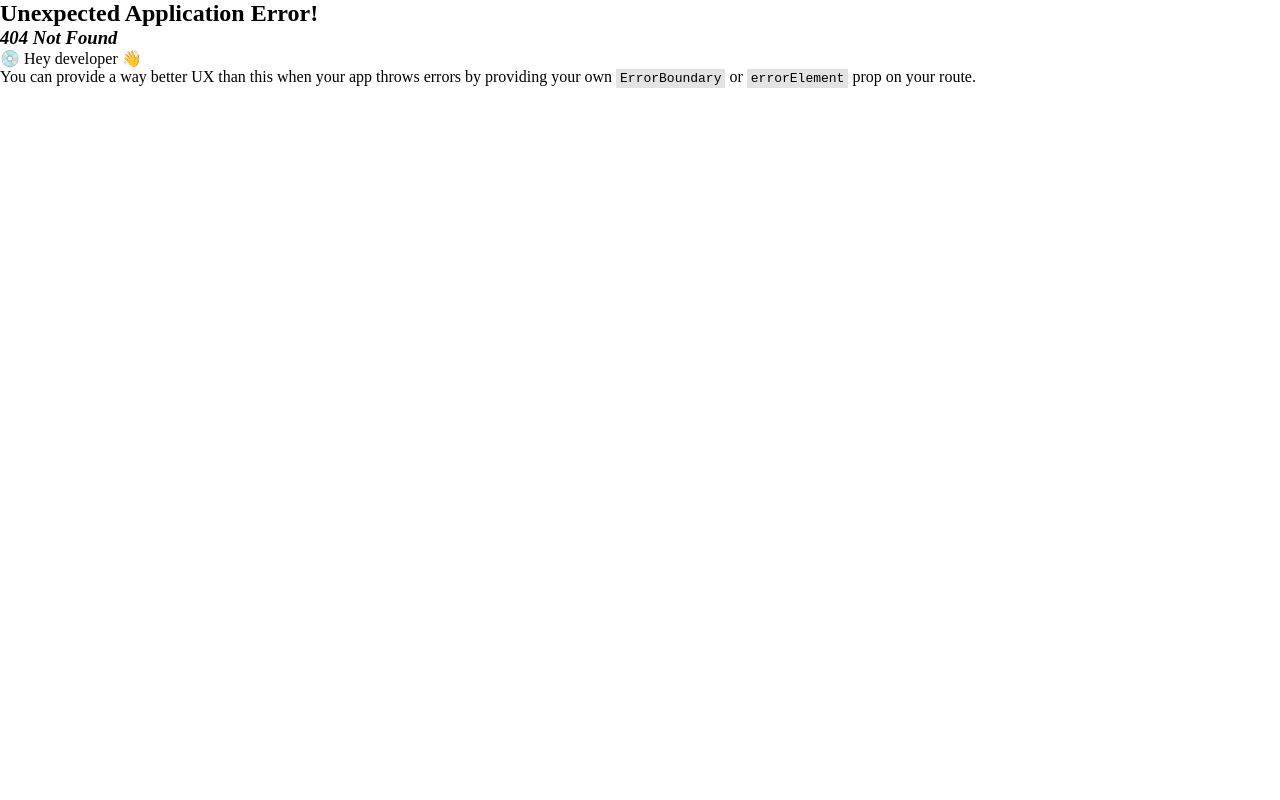
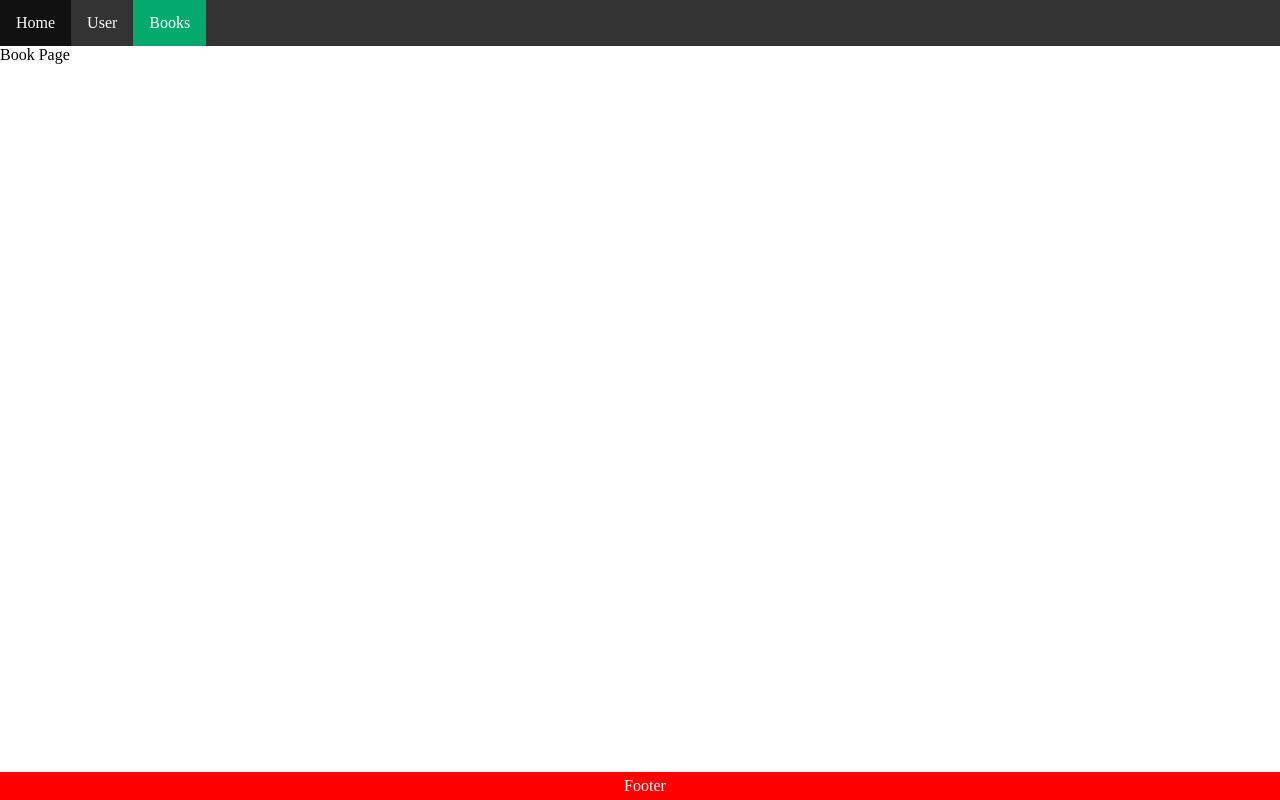
Before and after one commit to hieunn2ktb/my-react-vite, a React (Vite) app: page /books in a window 1280 px wide. Before the commit this address had no page. Built offline with nearby package versions, Linux system fonts and the light colour scheme.

Commit message:
video 64

```diff
--- a/package.json
+++ b/package.json
@@ -10,6 +10,8 @@
     "preview": "vite preview"
   },
   "dependencies": {
+    "@ant-design/icons": "5.3.7",
+    "antd": "5.18.1",
     "react": "^19.1.1",
     "react-dom": "^19.1.1",
     "react-router-dom": "6.23.1"
--- a/src/App.tsx
+++ b/src/App.tsx
@@ -1,55 +1,18 @@
 import './conponents/todo/todo.css';
-import TodoData from './conponents/todo/todoData';
-import TodoNew from './conponents/todo/todoNew';
-import reactLogo from './assets/react.svg'
-import { useState } from 'react';
-
+import Headers from './conponents/layout/header';
+import Footer from './conponents/layout/footer';
+import { Outlet } from 'react-router-dom';
 // type Todo = { id: number; name: string };
 
+
+
 function App() {
-  const[todoList, setTodoList] = useState([]);
-  const addNewTodo = (name:string) => {
-    const newTodo = {id: todoList.length + 1, name: name};
-    setTodoList([...todoList, newTodo]);
-  }
-  const deleteTodo = (id:number) => {
-    const updatedTodoList = todoList.filter((todo) => todo.id !== id);
-    setTodoList(updatedTodoList);
-  }
   return (
     <>
-      <div className="toto-container">
-        <div className="todo-title"> Todo List</div>
-        <TodoNew addNewTodo = {addNewTodo}/>
-        {
-          todoList.length > 0 ?
-        <TodoData
-          todoList={todoList}
-          setTodoList={setTodoList}
-          deleteTodo = {deleteTodo}
-          />
-        :
-        <div className='todo-image'>
-            <img src={reactLogo} />
-            </div>
-      }
+      <Headers />
 
-        {/* {
-          todoList.length > 0 && (
-            <TodoData todoList={todoList} setTodoList={setTodoList}/>
-          )
-        }
-
-        {
-          todoList.length === 0 && (
-            <div className='todo-image'>
-            <img src={reactLogo} />
-            </div>
-          )
-        } */}
-
-      </div>
-
+      <Outlet />
+      <Footer />
     </>
   )
 }
--- /dev/null
+++ b/src/conponents/layout/footer.css
@@ -0,0 +1,10 @@
+.footer {
+ position: fixed;
+ padding: 5px;
+ left: 0;
+ bottom: 0;
+ width: 100%;
+ background-color: red;
+ color: white;
+ text-align: center;
+}
--- /dev/null
+++ b/src/conponents/layout/footer.tsx
@@ -0,0 +1,9 @@
+import './footer.css';
+const Footer = () => {
+    return (
+        <div className="footer">
+            <p>Footer</p>
+        </div>
+    );
+};
+export default Footer;
--- /dev/null
+++ b/src/conponents/layout/header.css
@@ -0,0 +1,23 @@
+ul {
+ list-style-type: none;
+ margin: 0;
+ padding: 0;
+ overflow: hidden;
+ background-color: #333;
+}
+li {
+ float: left;
+}
+li a {
+ display: block;
+ color: white;
+ text-align: center;
+ padding: 14px 16px;
+ text-decoration: none;
+}
+li a:hover:not(.active) {
+ background-color: #111;
+}
+.active {
+ background-color: #04AA6D;
+}
--- /dev/null
+++ b/src/conponents/layout/header.tsx
@@ -0,0 +1,14 @@
+import { Link, NavLink } from 'react-router-dom';
+import './header.css'
+
+const Header = () => {
+    return (
+        <ul>
+            <li><NavLink to="/">Home</NavLink></li>
+            <li><NavLink to="/users">User</NavLink></li>
+            <li><NavLink to="/books">Books</NavLink></li>
+        </ul>
+    );
+};
+
+export default Header;
--- /dev/null
+++ b/src/conponents/todo/TodoApp.tsx
@@ -0,0 +1,50 @@
+import TodoData from './todoData';
+import TodoNew from './todoNew';
+import reactLogo from '../../assets/react.svg'
+import { useState } from 'react';
+import './todo.css';
+const TodoApp = () => {
+  const[todoList, setTodoList] = useState([]);
+  const addNewTodo = (name:string) => {
+    const newTodo = {id: todoList.length + 1, name: name};
+    setTodoList([...todoList, newTodo]);
+  }
+  const deleteTodo = (id:number) => {
+    const updatedTodoList = todoList.filter((todo) => todo.id !== id);
+    setTodoList(updatedTodoList);
+  }
+  return (
+     <div className="toto-container">
+        <div className="todo-title"> Todo List</div>
+        <TodoNew addNewTodo = {addNewTodo}/>
+        {
+          todoList.length > 0 ?
+        <TodoData
+          todoList={todoList}
+          setTodoList={setTodoList}
+          deleteTodo = {deleteTodo}
+          />
+        :
+        <div className='todo-image'>
+            <img src={reactLogo} />
+            </div>
+      }
+
+        {/* {
+          todoList.length > 0 && (
+            <TodoData todoList={todoList} setTodoList={setTodoList}/>
+          )
+        }
+
+        {
+          todoList.length === 0 && (
+            <div className='todo-image'>
+            <img src={reactLogo} />
+            </div>
+          )
+        } */}
+
+      </div>
+  );
+}
+export default TodoApp;
--- a/src/main.tsx
+++ b/src/main.tsx
@@ -9,13 +9,30 @@ import {
 import LoginPage from './pages/login.tsx';
 import RegisterPage from './pages/register.tsx';
 import UserPage from './pages/user.tsx';
-import ProductPage from './pages/product.tsx';
+import BookPage from './pages/book.tsx';
 import './style/global.css';
+import TodoApp from './conponents/todo/TodoApp.tsx';
+import ErrorPage from './pages/error.tsx';
 
 const router = createBrowserRouter([
   {
     path: "/",
     element: <App />,
+    errorElement: <ErrorPage/>,
+    children: [
+      {
+        index: true,
+        element: <TodoApp />,
+      },
+      {
+        path: "/users",
+         element: <UserPage />,
+      },
+      {
+        path: "/books",
+        element: <BookPage />,
+      }
+    ],
   },
   {
     path: "/login",
@@ -25,14 +42,7 @@ const router = createBrowserRouter([
     path: "/register",
     element: <RegisterPage/>,
   },
-  {
-    path: "/users",
-    element: <UserPage />,
-  },
-  {
-    path: "/product",
-    element: <ProductPage />,
-  }
+
 ]);
 
 createRoot(document.getElementById('root')!).render(
--- /dev/null
+++ b/src/pages/book.tsx
@@ -0,0 +1,7 @@
+const BookPage = () => {
+    return (
+        <div>Book Page</div>
+    )
+}
+
+export default BookPage;
--- /dev/null
+++ b/src/pages/error.tsx
@@ -0,0 +1,19 @@
+import { Link, useRouteError } from "react-router-dom";
+
+export default function ErrorPage() {
+  const error = useRouteError();
+  console.error(error);
+
+  return (
+    <div id="error-page">
+      <h1>Oops!</h1>
+      <p>Sorry, an unexpected error has occurred.</p>
+      <p>
+        <i>{error.statusText || error.message}</i>
+      </p>
+      <div>
+        <Link to="/">Go to Home Page</Link>
+      </div>
+    </div>
+  );
+}
--- a/src/pages/product.tsx
+++ /dev/null
@@ -1,7 +0,0 @@
-const ProductPage = () => {
-    return (
-        <div>Product Page</div>
-    )
-}
-
-export default ProductPage;
```
Also changed, not shown: 1 other file (tests, documents, lock files or other folders).
